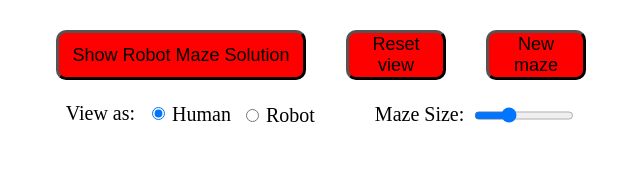
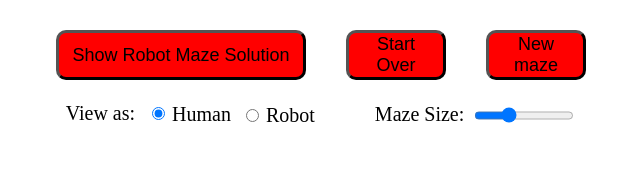
Before and after one commit to herstand/maze, a plain HTML site: page index.html in a window 1280 px wide. Shown: the top 183 px of the page, 319-959 px from the left. Drawn offline with Linux system fonts and the light colour scheme.

Commit message:
Change 'reset' button name to 'start over'

```diff
--- a/index.html
+++ b/index.html
@@ -157,7 +157,7 @@
 <body>
 <div id="gameboard">
   <div id="options">
-  <p class="buttons"><button id="animateExitPath">Show Robot Maze Solution</button><button id="resetView">Reset view</button><button id="newMaze">New maze</button></p>
+  <p class="buttons"><button id="animateExitPath">Show Robot Maze Solution</button><button id="resetView">Start Over</button><button id="newMaze">New maze</button></p>
   <p class="inputs"><span class="viewLabel">View as: </span><span class="container"><label for="human">Human</label><input name="view" id="human" value="human" type="radio" checked></><span class="container"><label for="robot">Robot</label><input name="view" value="robot" id="robot" type="radio"></span><label for="size">Maze Size: </label><input min="7" max="51" id="size" type="range" value="20" /></p></div>
   <div id="grid"></div>
 </div>
```
